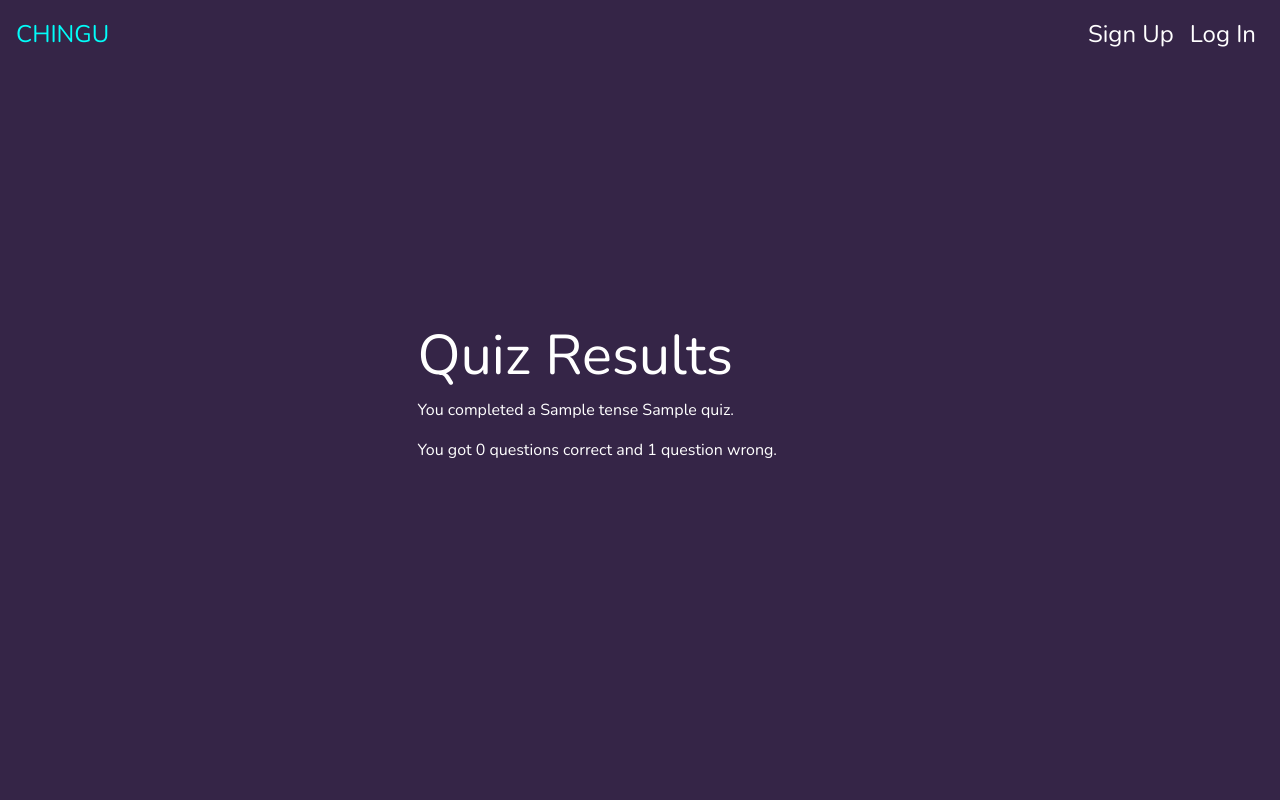
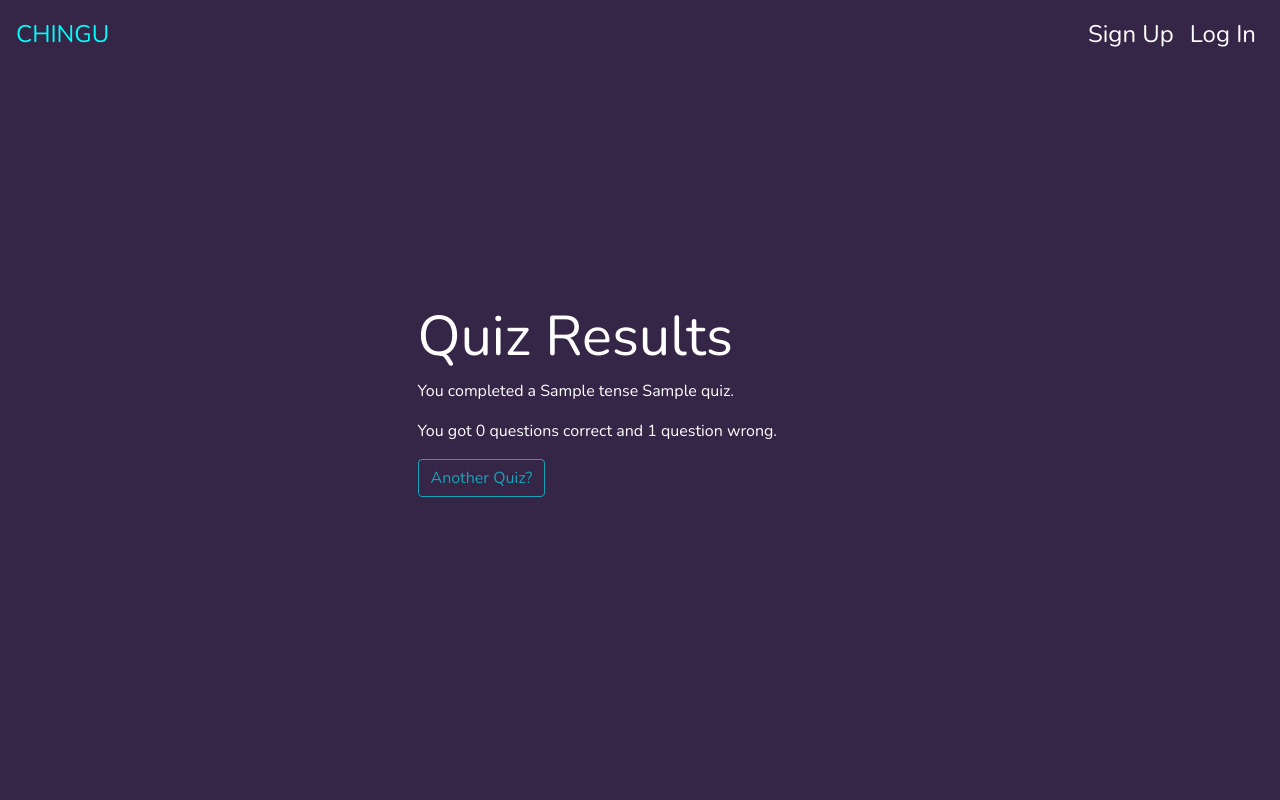
Before and after one commit to aherzfeld/chingu, a Flask app: page /quiz/1/results in a window 1280 px wide. Run offline with Flask 2, Linux system fonts and the light colour scheme; tables that the repository leaves empty hold one stand-in row (values such as "Sample post"); some libraries are stand-ins or nearby versions.

Commit message:
added 'Another Quiz?' button

```diff
--- a/chingu/templates/quiz_results.html
+++ b/chingu/templates/quiz_results.html
@@ -16,6 +16,8 @@
 
         <p>{{ results }}</p>
 
+        <a class="btn btn-outline-info" href="{{ url_for('core.quiz_setup') }}">Another Quiz?</a>
+
       </div>
     </div>
   </div>
```
